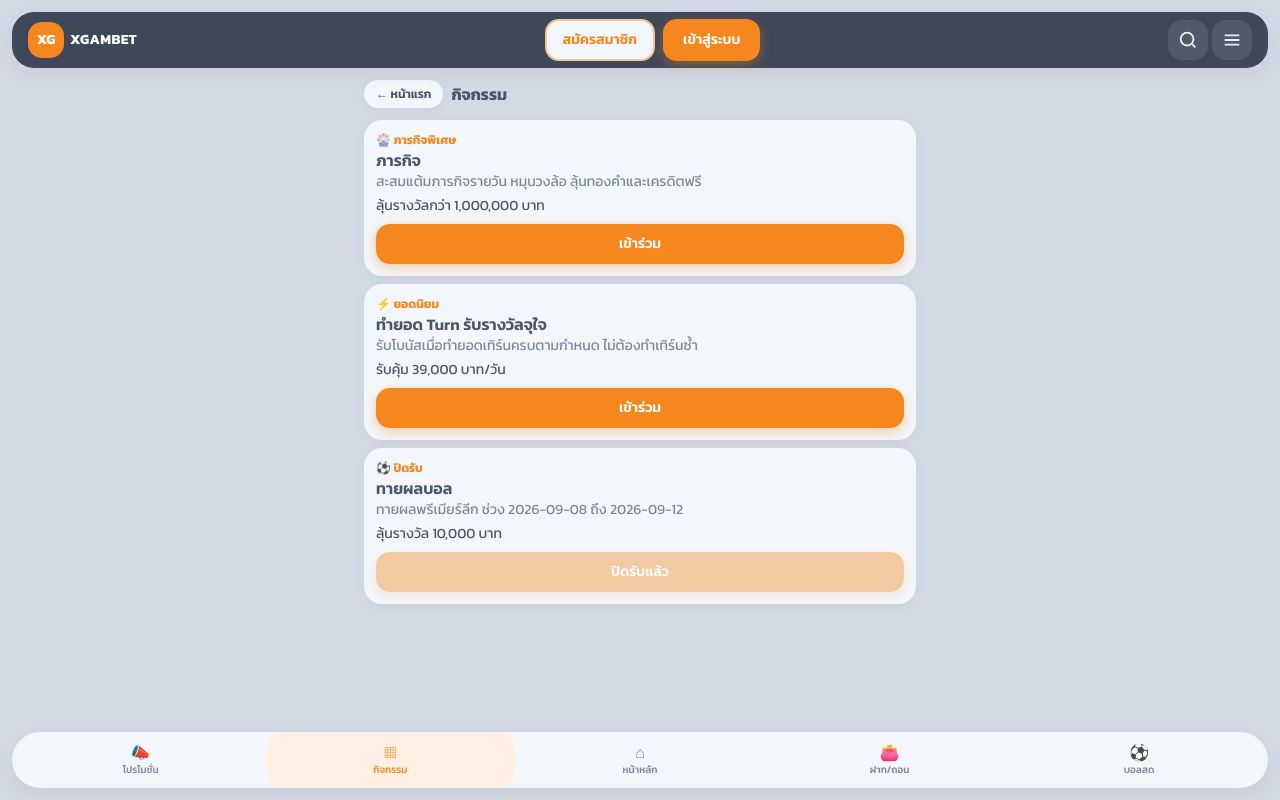
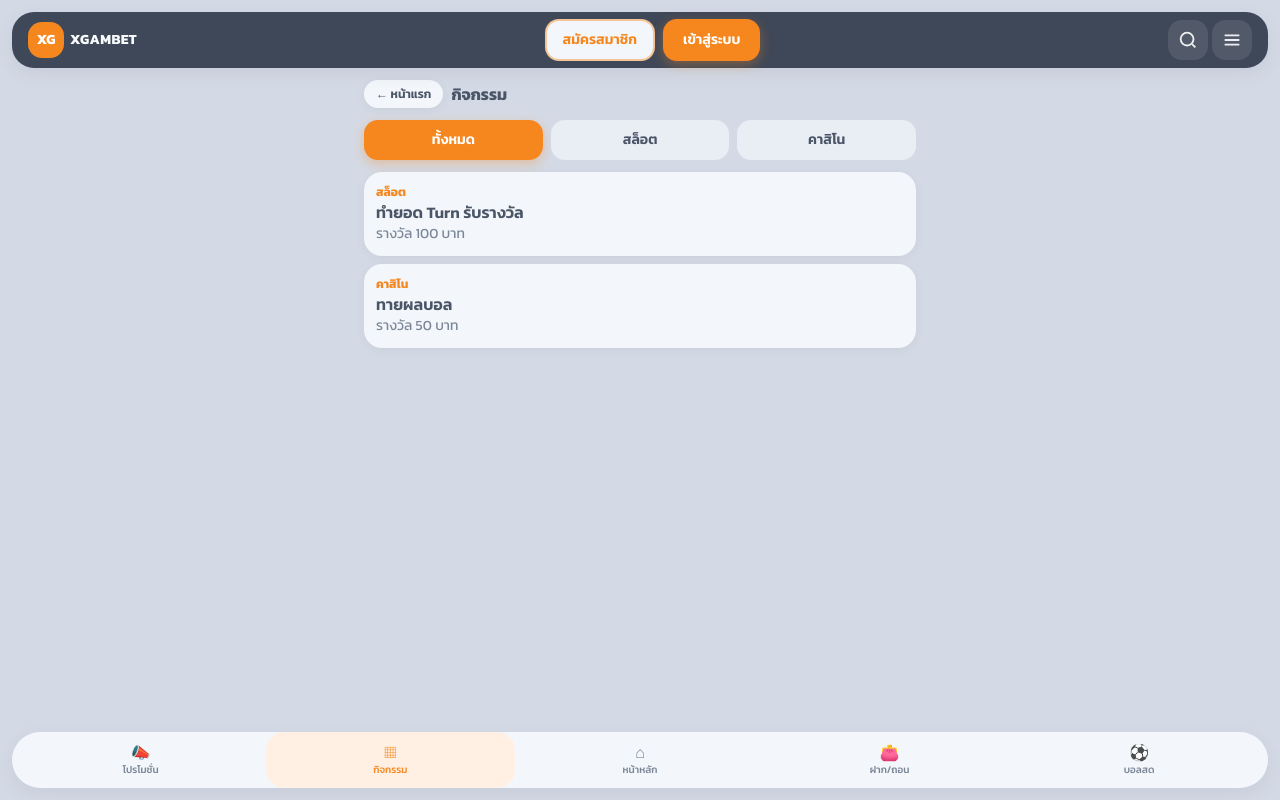
Before and after one commit to ppst26/fe-cosmic3, a Next.js app: page /activities in a window 1280 px wide. Built offline with nearby package versions, Linux system fonts and the light colour scheme.

Commit message:
feat(sport): add activity claim flow
Co-authored-by: Cursor <cursoragent@cursor.com>

```diff
--- a/app/activities/page.tsx
+++ b/app/activities/page.tsx
@@ -1,34 +1,12 @@
 "use client";
 
-import { useState } from "react";
+import { ActivitiesScreen } from "@/components/activities/ActivitiesScreen";
 import { SubPageShell } from "@/components/layout/SubPageShell";
-import { ACTIVITIES } from "@/data/member";
 
 export default function ActivitiesPage() {
-  const [joined, setJoined] = useState<string | null>(null);
-
   return (
     <SubPageShell title="กิจกรรม" nav="events">
-      <ul className="space-y-2">
-        {ACTIVITIES.map((activity) => (
-          <li key={activity.id} className="soft-card p-3">
-            <p className="text-xs font-bold text-[var(--brand)]">
-              {activity.emoji} {activity.badge}
-            </p>
-            <p className="font-semibold">{activity.title}</p>
-            <p className="text-sm text-[var(--text-muted)]">{activity.description}</p>
-            <p className="mt-1 text-sm">{activity.reward}</p>
-            <button
-              type="button"
-              disabled={!activity.open}
-              onClick={() => setJoined(activity.id)}
-              className="soft-btn-primary mt-2 h-10 w-full text-sm font-semibold disabled:opacity-40"
-            >
-              {activity.open ? (joined === activity.id ? "เข้าร่วมแล้ว" : "เข้าร่วม") : "ปิดรับแล้ว"}
-            </button>
-          </li>
-        ))}
-      </ul>
+      <ActivitiesScreen />
     </SubPageShell>
   );
 }
--- /dev/null
+++ b/components/activities/ActivitiesScreen.tsx
@@ -0,0 +1,150 @@
+"use client";
+
+import { useMemo, useState } from "react";
+import { useMember } from "@/components/member/MemberProvider";
+import { ACTIVITIES, type ActivityItem } from "@/data/activities";
+
+type CategoryFilter = "all" | "slot" | "casino";
+
+const CATEGORY_BUTTONS: { key: CategoryFilter; label: string }[] = [
+  { key: "all", label: "ทั้งหมด" },
+  { key: "slot", label: "สล็อต" },
+  { key: "casino", label: "คาสิโน" },
+];
+
+function localToday(): string {
+  const d = new Date();
+  const y = d.getFullYear();
+  const m = String(d.getMonth() + 1).padStart(2, "0");
+  const day = String(d.getDate()).padStart(2, "0");
+  return `${y}-${m}-${day}`;
+}
+
+export function ActivitiesScreen() {
+  const { state, dispatch } = useMember();
+  const [category, setCategory] = useState<CategoryFilter>("all");
+  const [selectedId, setSelectedId] = useState<string | null>(null);
+  const [message, setMessage] = useState("");
+
+  const filtered = useMemo(() => {
+    if (category === "all") return ACTIVITIES;
+    return ACTIVITIES.filter((a) => a.category === category);
+  }, [category]);
+
+  const selected = useMemo(
+    () => ACTIVITIES.find((a) => a.id === selectedId) ?? null,
+    [selectedId],
+  );
+
+  function handleClaim(activity: ActivityItem) {
+    dispatch({
+      type: "claimActivity",
+      id: activity.id,
+      reward: activity.rewardBaht,
+      at: localToday(),
+    });
+    setMessage("รับรางวัลแล้ว");
+  }
+
+  return (
+    <div className="space-y-3">
+      <div className="flex gap-2">
+        {CATEGORY_BUTTONS.map(({ key, label }) => (
+          <button
+            key={key}
+            type="button"
+            onClick={() => setCategory(key)}
+            className={`h-10 flex-1 rounded-[var(--radius-soft-sm)] text-sm font-semibold ${
+              category === key
+                ? "soft-btn-primary"
+                : "bg-[var(--soft-card)] text-[var(--text-on-light)]"
+            }`}
+          >
+            {label}
+          </button>
+        ))}
+      </div>
+
+      <ul className="space-y-2">
+        {filtered.map((activity) => (
+          <li key={activity.id}>
+            <button
+              type="button"
+              onClick={() => setSelectedId(activity.id)}
+              className={`soft-card w-full p-3 text-left ${
+                selectedId === activity.id ? "ring-2 ring-[var(--brand)]" : ""
+              }`}
+            >
+              <p className="text-xs font-bold text-[var(--brand)]">
+                {activity.category === "slot" ? "สล็อต" : "คาสิโน"}
+              </p>
+              <p className="font-semibold">{activity.title}</p>
+              <p className="text-sm text-[var(--text-muted)]">
+                รางวัล {activity.rewardBaht} บาท
+              </p>
+            </button>
+          </li>
+        ))}
+      </ul>
+
+      {selected ? (
+        <div className="soft-card space-y-3 p-3">
+          <p className="font-semibold">{selected.title}</p>
+          <p className="text-sm">
+            ยอด Turn ปัจจุบัน:{" "}
+            <span className="font-semibold">{selected.currentTurn}</span>
+          </p>
+          <p className="text-sm">
+            เป้าหมาย: <span className="font-semibold">{selected.targetTurn}</span>
+          </p>
+          <div className="h-2 overflow-hidden rounded-full bg-[var(--soft-card-elevated)]">
+            <div
+              className="h-full rounded-full bg-[var(--brand)]"
+              style={{
+                width: `${Math.min(
+                  100,
+                  (selected.currentTurn / selected.targetTurn) * 100,
+                )}%`,
+              }}
+            />
+          </div>
+          <table className="w-full text-sm">
+            <thead>
+              <tr className="text-left text-[var(--text-muted)]">
+                <th className="pb-1 font-semibold">ระดับ</th>
+                <th className="pb-1 font-semibold">เป้าหมาย</th>
+                <th className="pb-1 font-semibold">รางวัล</th>
+              </tr>
+            </thead>
+            <tbody>
+              {selected.tiers.map((tier) => (
+                <tr key={tier.rank}>
+                  <td className="py-1">{tier.rank}</td>
+                  <td className="py-1">{tier.target}</td>
+                  <td className="py-1">{tier.reward} บาท</td>
+                </tr>
+              ))}
+            </tbody>
+          </table>
+          <button
+            type="button"
+            disabled={
+              selected.currentTurn < selected.targetTurn ||
+              state.claimedActivityIds.includes(selected.id)
+            }
+            onClick={() => handleClaim(selected)}
+            className="soft-btn-primary h-11 w-full text-sm font-semibold disabled:opacity-40"
+          >
+            {state.claimedActivityIds.includes(selected.id)
+              ? "รับแล้ว"
+              : "รับรางวัล"}
+          </button>
+        </div>
+      ) : null}
+
+      {message ? (
+        <p className="text-center text-sm font-semibold text-[var(--brand)]">{message}</p>
+      ) : null}
+    </div>
+  );
+}
--- /dev/null
+++ b/data/activities.ts
@@ -0,0 +1,33 @@
+export type ActivityItem = {
+  id: string;
+  category: "slot" | "casino";
+  title: string;
+  currentTurn: number;
+  targetTurn: number;
+  rewardBaht: number;
+  tiers: { rank: string; target: number; reward: number }[];
+};
+
+export const ACTIVITIES: ActivityItem[] = [
+  {
+    id: "turnover",
+    category: "slot",
+    title: "ทำยอด Turn รับรางวัล",
+    currentTurn: 5000,
+    targetTurn: 3000,
+    rewardBaht: 100,
+    tiers: [
+      { rank: "1", target: 3000, reward: 100 },
+      { rank: "2", target: 10000, reward: 300 },
+    ],
+  },
+  {
+    id: "football",
+    category: "casino",
+    title: "ทายผลบอล",
+    currentTurn: 100,
+    targetTurn: 1000,
+    rewardBaht: 50,
+    tiers: [{ rank: "1", target: 1000, reward: 50 }],
+  },
+];
```
